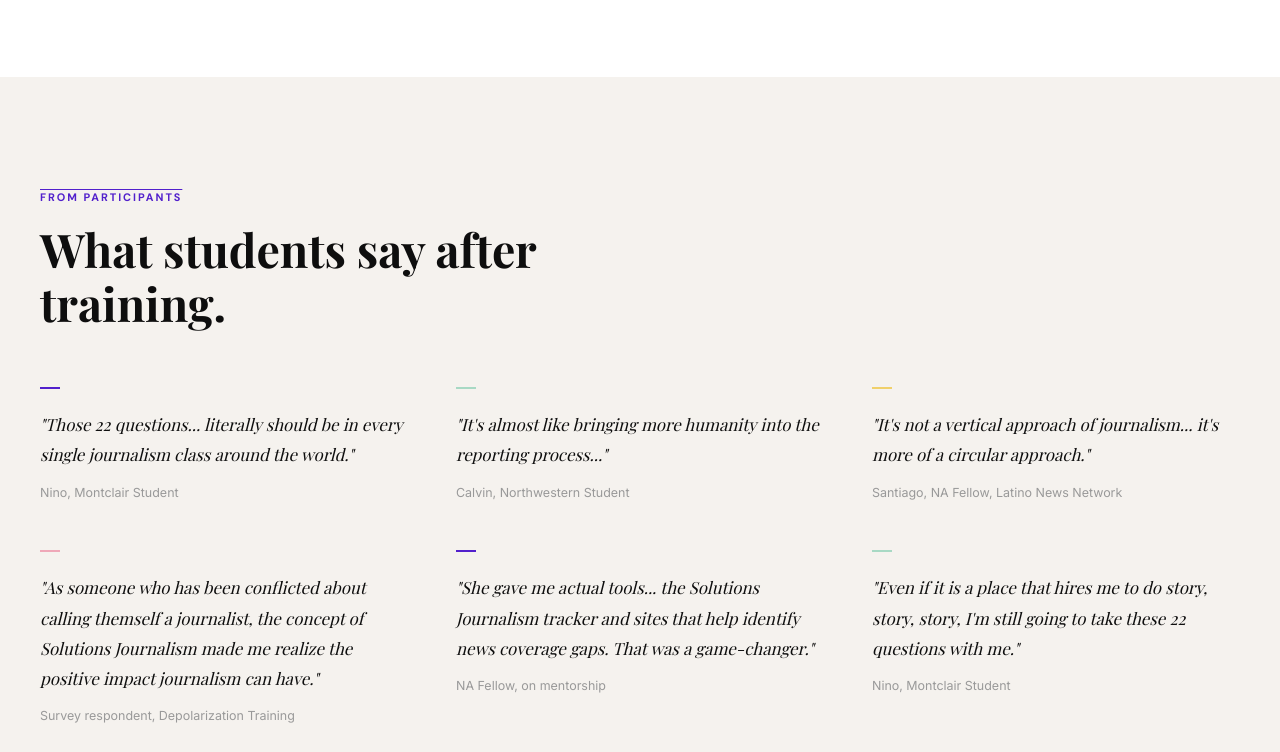
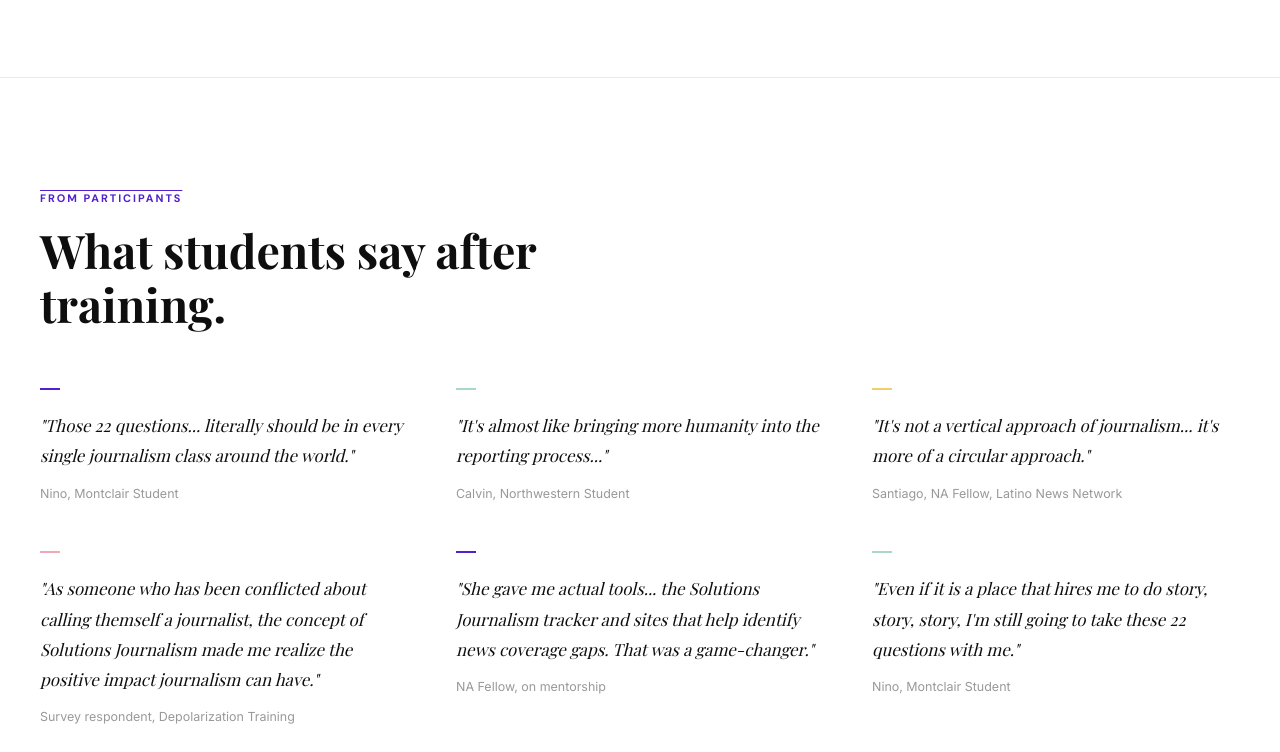
Before and after one commit to emilyzhao27/News-Ambassadors, a website: page index.html in a window 1280 px wide. Shown: the part 3948-4700 px from the top of the page. Drawn offline with nearby package versions, Linux system fonts and the light colour scheme; a web font is replaced by a local one.

Commit message:
feat: remove testimonials background texture

```diff
--- a/index.html
+++ b/index.html
@@ -284,8 +284,8 @@
   </div>
 </section>
 
-<!-- TESTIMONIALS with crumpled paper texture -->
-<section style="padding:7rem 1.5rem;background:#F5F2EE;">
+<!-- TESTIMONIALS -->
+<section style="padding:7rem 1.5rem;background:#fff;border-top:1px solid #EBEBEB;">
   <div style="max-width:1200px;margin:0 auto;">
     <span class="overline reveal">From Participants</span>
     <h2 class="ff-display reveal" style="font-size:clamp(2rem,4vw,2.9rem);font-weight:700;line-height:1.18;margin-bottom:3.5rem;max-width:520px;">What students say after training.</h2>
```
